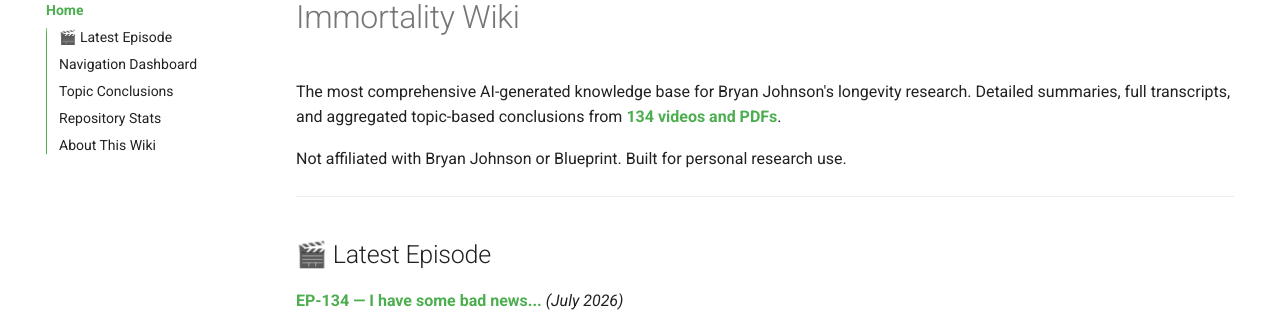
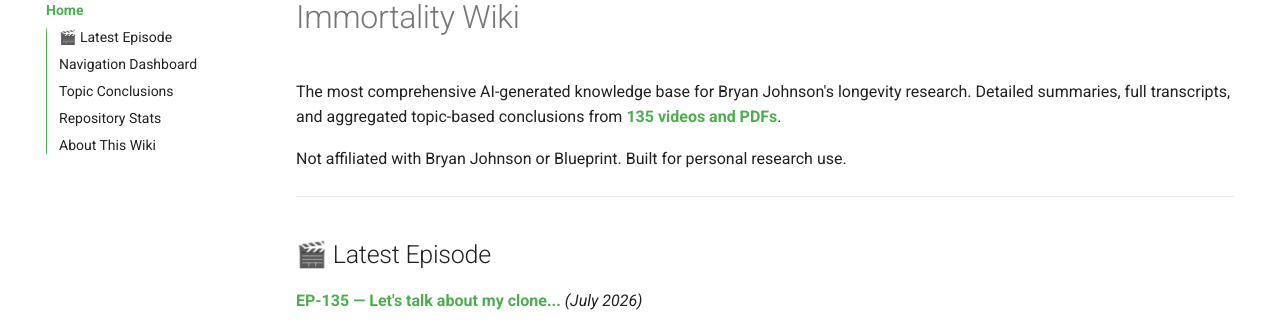
Before and after one commit to PatrykWajs/Immortality-Wiki, an MkDocs documentation site: the page built from docs/index.md, in a window 1280 px wide and 1400 px high, cut to the strip 149-477 px from the top of the window. Built offline with MkDocs 1.6.1 and Material for MkDocs 9.7.7, drawn with Linux system fonts in a browser that asks for light colours; comment, search, counter and statistics services are not loaded; some of the changed text lies outside the part shown.

Commit message:
add: EP-135 — Let's talk about my clone...
3,671-char transcript, 3 topics (longevity-science, technology-and-ai,
biomarkers-and-testing). index.md 134->135, green social-card regenerated.

Co-Authored-By: Claude Opus 4.8 (1M context) <noreply@anthropic.com>

```diff
--- a/docs/index.md
+++ b/docs/index.md
@@ -4,7 +4,7 @@ title: Home
 
 # Immortality Wiki
 
-The most comprehensive AI-generated knowledge base for Bryan Johnson's longevity research. Detailed summaries, full transcripts, and aggregated topic-based conclusions from **134 videos and PDFs**.
+The most comprehensive AI-generated knowledge base for Bryan Johnson's longevity research. Detailed summaries, full transcripts, and aggregated topic-based conclusions from **135 videos and PDFs**.
 
 Not affiliated with Bryan Johnson or Blueprint. Built for personal research use.
 
@@ -12,13 +12,13 @@ Not affiliated with Bryan Johnson or Blueprint. Built for personal research use.
 
 ## 🎬 Latest Episode
 
-**EP-134 — I have some bad news...** *(July 2026)*
+**EP-135 — Let's talk about my clone...** *(July 2026)*
 
 <div style="position:relative;padding-bottom:56.25%;height:0;overflow:hidden;border-radius:8px;">
-  <iframe src="https://www.youtube.com/embed/UWgzB5B_fjM" style="position:absolute;top:0;left:0;width:100%;height:100%;" frameborder="0" allow="accelerometer; autoplay; clipboard-write; encrypted-media; gyroscope; picture-in-picture" allowfullscreen></iframe>
+  <iframe src="https://www.youtube.com/embed/bMMFmpbbY6M" style="position:absolute;top:0;left:0;width:100%;height:100%;" frameborder="0" allow="accelerometer; autoplay; clipboard-write; encrypted-media; gyroscope; picture-in-picture" allowfullscreen></iframe>
 </div>
 
-[:octicons-arrow-right-24: Read Summary & Transcript](Episodes/EP-134 - I have some bad news.../summary.md)
+[:octicons-arrow-right-24: Read Summary & Transcript](Episodes/EP-135 - Lets talk about my clone.../summary.md)
 
 ---
 
@@ -30,7 +30,7 @@ Not affiliated with Bryan Johnson or Blueprint. Built for personal research use.
 
     ---
 
-    Chronological list of all 134 episodes and PDFs with direct links to summaries and transcripts.
+    Chronological list of all 135 episodes and PDFs with direct links to summaries and transcripts.
 
     [:octicons-arrow-right-24: Browse All Episodes](MAP.md)
 
@@ -82,7 +82,7 @@ Not affiliated with Bryan Johnson or Blueprint. Built for personal research use.
 
 | Metric | Count |
 |--------|-------|
-| **Total Episodes** | 134 |
+| **Total Episodes** | 135 |
 | **Research Topics** | 13 |
 | **Expert Guests** | 10+ |
 | **Last Updated** | July 2026 |
```
Also changed, not shown: docs/Conclusions/biomarkers-and-testing.md (+6 -0 lines), docs/Conclusions/longevity-science.md (+6 -0 lines), docs/Conclusions/technology-and-ai.md (+6 -0 lines), docs/Episodes/EP-135 - Lets talk about my clone.../summary.md (added, +42 -0 lines), docs/Episodes/EP-135 - Lets talk about my clone.../transcript.md (added, +13 -0 lines), docs/MAP.md (+1 -0 lines), docs/assets/images/social-card.png.
